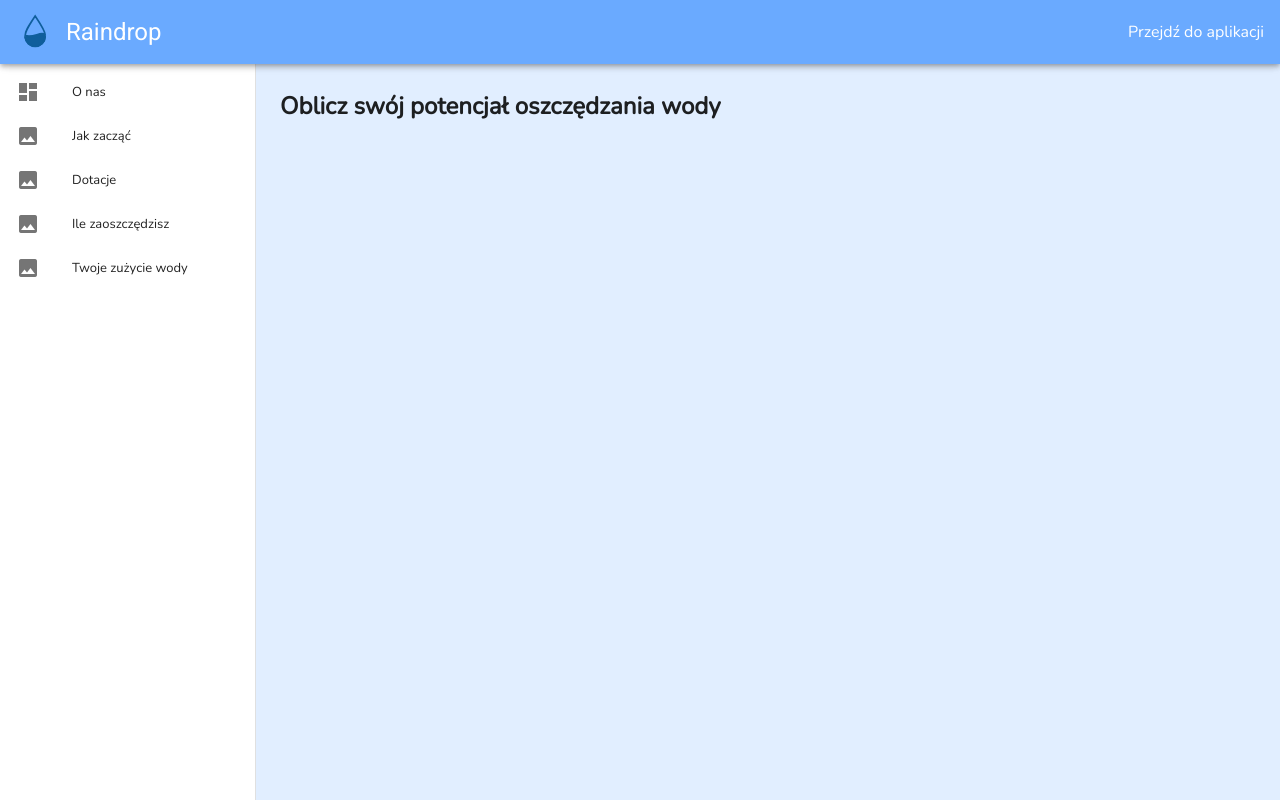
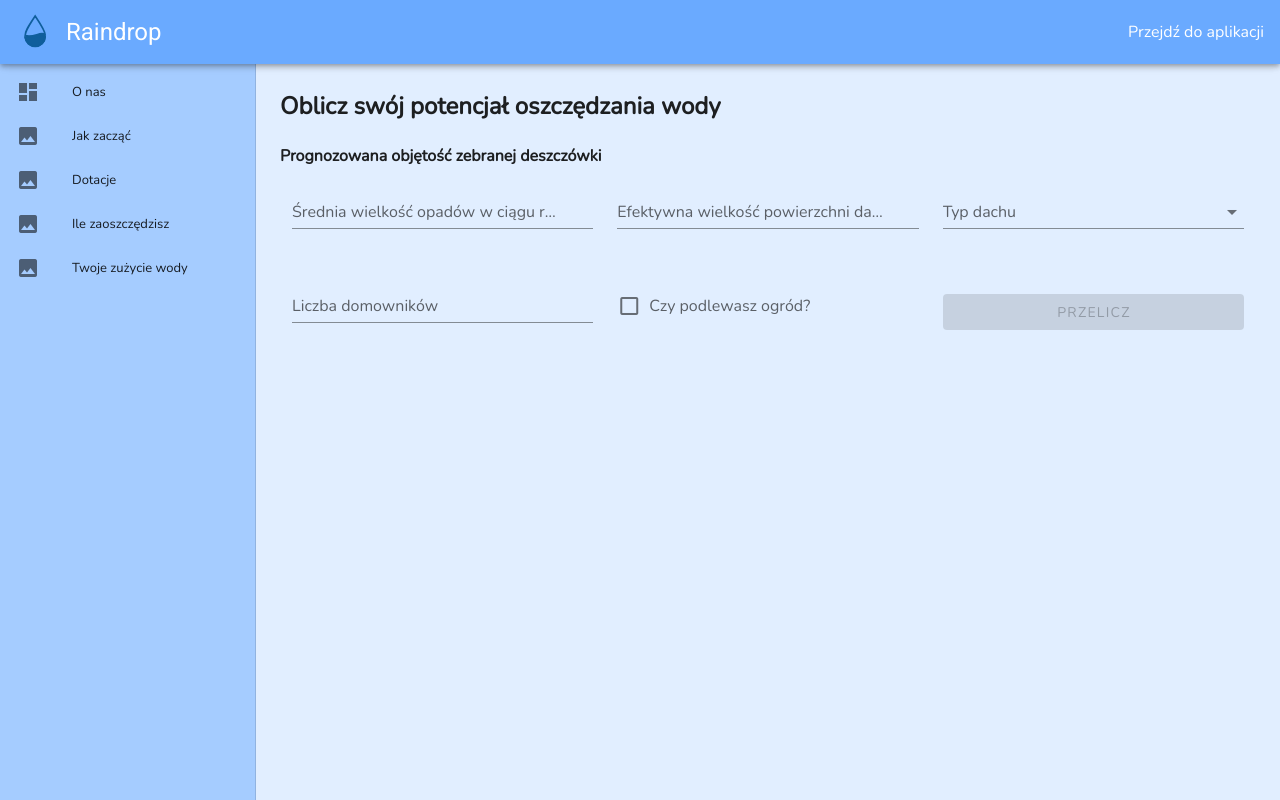
Before and after one commit to DzordzoMen/raindrop, a Vue app in the folder web/raindrop-web/: page /savings in a window 1280 px wide. Built offline with nearby package versions, Linux system fonts and the light colour scheme.

Commit message:
Commit żeby zrobić Github Pages :)

```diff
--- a/web/raindrop-web/src/App.vue
+++ b/web/raindrop-web/src/App.vue
@@ -4,7 +4,6 @@
     <v-navigation-drawer
       permanent
       left
-      absolute
       clipped
       app
       class="v-theme--dark">
@@ -73,7 +72,10 @@ export default {
     font-family: 'Nunito', sans-serif;
   }
   .v-main__wrap {
-    background-color: #e1eeff;
+    background-color: #e1eeff !important;
+  }
+  .v-navigation-drawer {
+    background-color: #a5ccff !important;
   }
   a {
     text-decoration: none;
--- a/web/raindrop-web/src/main.js
+++ b/web/raindrop-web/src/main.js
@@ -1,4 +1,5 @@
 import Vue from 'vue';
+import Vuelidate from 'vuelidate';
 import App from './App.vue';
 import router from './router';
 import store from './store';
@@ -12,3 +13,5 @@ new Vue({
   vuetify,
   render: (h) => h(App),
 }).$mount('#app');
+
+Vue.use(Vuelidate);
--- a/web/raindrop-web/src/views/Savings.vue
+++ b/web/raindrop-web/src/views/Savings.vue
@@ -1,11 +1,134 @@
 <template>
     <v-container>
-        <div>
+        <div class="pb-5">
             <h2>
                 Oblicz swój potencjał oszczędzania wody
             </h2>
         </div>
         <div>
+            <form @submit.prevent="submit">
+                <h4>Prognozowana objętość zebranej deszczówki</h4>
+                <v-container>
+                    <v-row>
+                        <v-col cols="4">
+                            <v-text-field v-model="amountOfRainfall"
+                            label="Średnia wielkość opadów w ciągu roku"
+                            placeholder="Wartość w mm"
+                            @input = "$v.amountOfRainfall.$model = $event"
+                            >
+                            </v-text-field>
+                        </v-col>
+                        <v-col cols="4">
+                            <v-text-field v-model="effectiveSizeOfRoofArea"
+                            label="Efektywna wielkość powierzchni dachu"
+                            placeholder="Rzut poziomy powierzchni dachu"
+                            @input = "$v.effectiveSizeOfRoofArea.$model = $event"
+                            >
+                            </v-text-field>
+                        </v-col>
+                        <v-col cols="4">
+                            <v-select v-model="roofType"
+                            label="Typ dachu"
+                            :items="items"
+                            @select = "$v.roofType.$model = $event"
+                            >
+                            </v-select>
+                        </v-col>
+                    </v-row>
+                </v-container>
+                <v-container>
+                    <v-row>
+                        <v-col cols="4">
+                            <v-text-field v-model="amountOfPeople"
+                            label="Liczba domowników"
+                            @input = "$v.amountOfPeople.$model = $event"
+                            >
+                            </v-text-field>
+                        </v-col>
+                        <v-col cols="4">
+                            <v-checkbox v-model="ifWateringGarden"
+                            label="Czy podlewasz ogród?"
+                            @change = "Change()"
+                            >
+                            </v-checkbox>
+                        </v-col>
+                        <v-col cols="4">
+                               <v-btn
+                            @click="Calculate"
+                            class="location"
+                            :disabled="shouldBeDisabled"
+                            >
+                            Przelicz
+                            </v-btn>
+                        </v-col>
+                    </v-row>
+                </v-container>
+            </form>
         </div>
     </v-container>
 </template>
+
+<script>
+
+export default {
+  name: 'Savings',
+  data: () => ({
+    amountOfRainfall: '',
+    effectiveSizeOfRoofArea: '',
+    roofType: '',
+    items: [
+      'skośny pokryty blachą / dachówką ceramiczną glazurowaną',
+      'skośny pokryty dachówką betonową',
+      'płaski z płyty warstwowej',
+      'płaski pokryty papą',
+      'zielony',
+    ],
+    amountOfPeople: '',
+    ifWateringGarden: false,
+    annualRainfall: '',
+    annualWaterRequirements: '',
+    sizeOfTank: '',
+    runoffCoefficient: '',
+  }),
+  computed: {
+    shouldBeDisabled() {
+      return (this.amountOfRainfall === '' || this.effectiveSizeOfRoofArea === '' || this.roofType === ''
+      || this.amountOfPeople === '');
+    },
+  },
+  methods: {
+    Calculate() {
+      this.annualRainfall = this.amountOfRainfall * this.effectiveSizeOfRoofArea
+      * this.runoffCoefficient;
+    },
+    Change() {
+      switch (this.roofType) {
+        case 'skośny pokryty blachą / dachówką ceramiczną glazurowaną':
+          this.runoffCoefficient = 0.9;
+          break;
+        case 'skośny pokryty dachówką betonową':
+          this.runoffCoefficient = 0.8;
+          break;
+        case 'płaski z płyty warstwowej':
+          this.runoffCoefficient = 0.7;
+          break;
+        case 'płaski pokryty papą':
+          this.runoffCoefficient = 0.6;
+          break;
+        case 'zielony':
+          this.runoffCoefficient = 0.35;
+          break;
+        default:
+          this.runoffCoefficient = 0;
+      }
+    },
+  },
+};
+</script>
+
+<style lang="scss" scoped>
+    .location {
+        margin-top: 20px;
+        width: 100%;
+    }
+</style>
```
